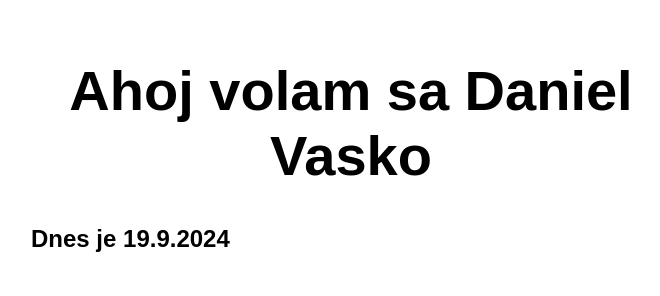
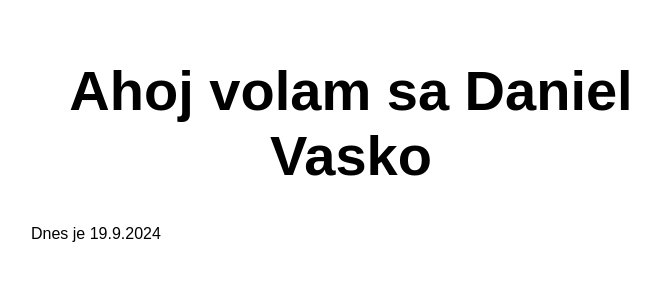
Before and after one commit to danielvasko171/dual, a website: page src/index.html in a window 1280 px wide. Shown: the whole page, without its empty margins (289-949 px from the left). Drawn offline with Linux system fonts and the light colour scheme.

Commit message:
Update index.html

```diff
--- a/src/index.html
+++ b/src/index.html
@@ -11,7 +11,7 @@
 <body>
   <main>
     <h1>Ahoj volam sa Daniel Vasko</h1>
-    <h2>Dnes je 19.9.2024</h2>
+    <p>Dnes je 19.9.2024</p>
   </main>
 </body>
 
```
